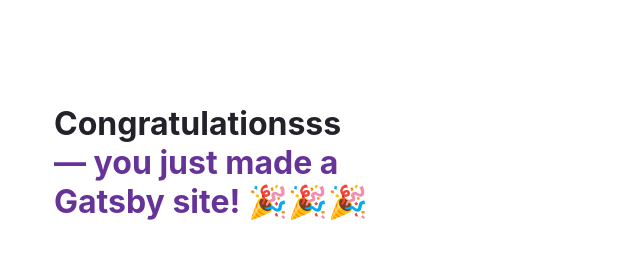
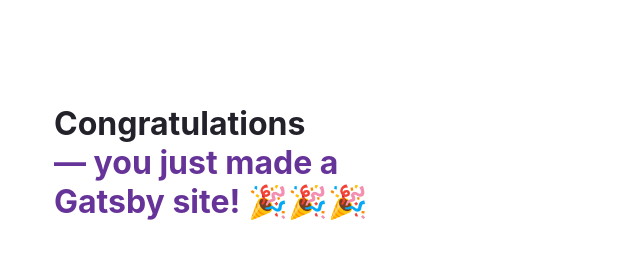
Before and after one commit to faseemnaufal/Stannum-HR, a Gatsby site: page / in a window 1280 px wide. Shown: the top 271 px of the page, 50-690 px from the left. Built offline with nearby package versions, Linux system fonts and the light colour scheme; Gatsby itself is replaced by a stand-in of ours.

Commit message:
first commit

```diff
--- a/src/pages/index.js
+++ b/src/pages/index.js
@@ -127,7 +127,7 @@ const IndexPage = () => {
   return (
     <main style={pageStyles}>
       <h1 style={headingStyles}>
-        Congratulationsss
+        Congratulations
         <br />
         <span style={headingAccentStyles}>— you just made a Gatsby site! 🎉🎉🎉</span>
       </h1>
```
